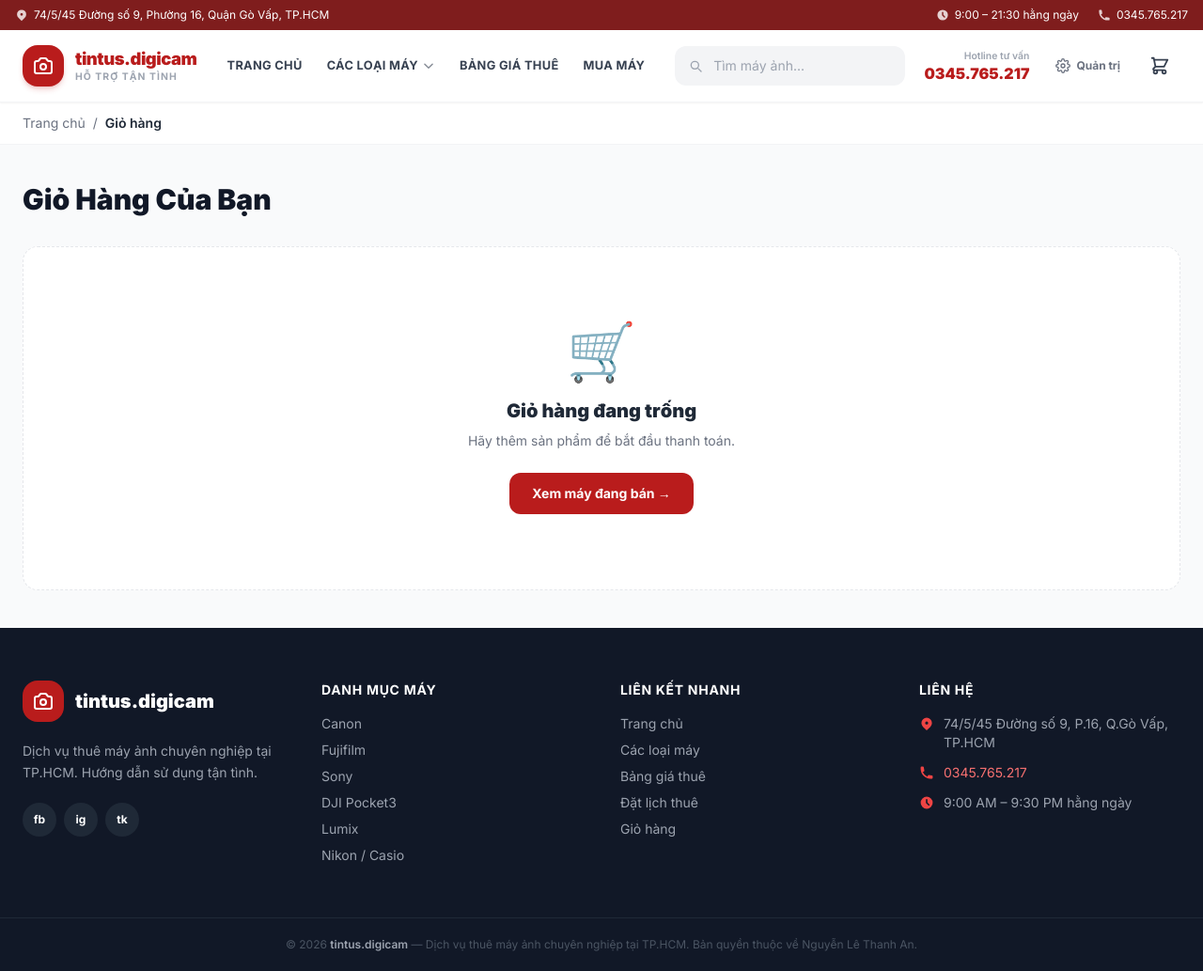
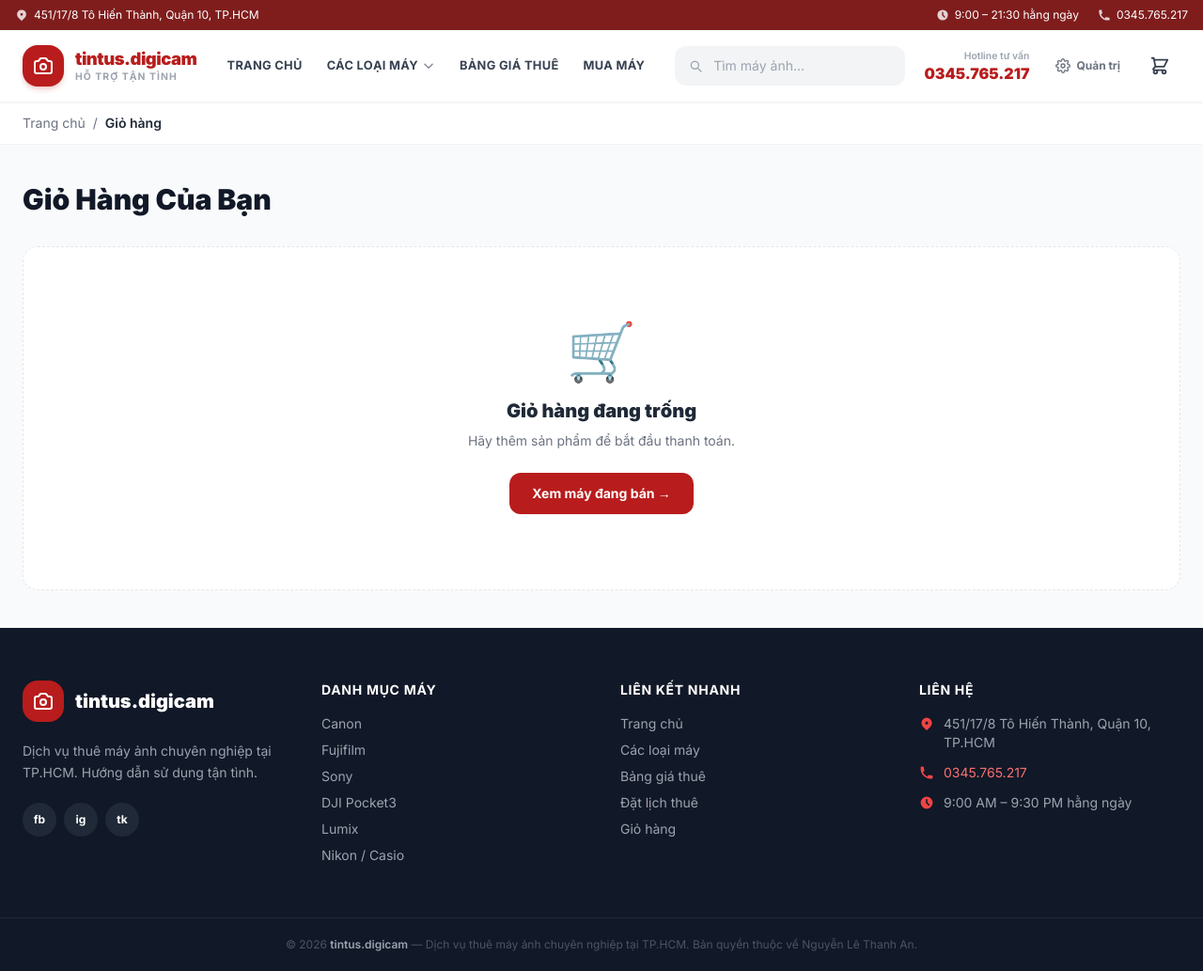
Before and after one commit to thanhan0404/renting, a Flask app: page /cart in a window 1280 px wide. Shown: the whole page at 94% size. Run offline with Flask 3, Linux system fonts and the light colour scheme; some libraries are stand-ins or nearby versions.

Commit message:
updated address

```diff
--- a/frontend/templates/base.html
+++ b/frontend/templates/base.html
@@ -39,7 +39,7 @@
         <div class="max-w-7xl mx-auto flex flex-wrap justify-center md:justify-between items-center gap-x-6 gap-y-1">
             <span class="flex items-center gap-1.5">
                 <svg class="w-3.5 h-3.5 opacity-80" fill="currentColor" viewBox="0 0 20 20"><path fill-rule="evenodd" d="M5.05 4.05a7 7 0 119.9 9.9L10 18.9l-4.95-4.95a7 7 0 010-9.9zM10 11a2 2 0 100-4 2 2 0 000 4z" clip-rule="evenodd"/></svg>
-                74/5/45 Đường số 9, Phường 16, Quận Gò Vấp, TP.HCM
+                451/17/8 Tô Hiến Thành, Quận 10, TP.HCM
             </span>
             <div class="flex items-center gap-5">
                 <span class="flex items-center gap-1.5">
@@ -219,7 +219,7 @@
                 <ul class="space-y-3 text-sm">
                     <li class="flex items-start gap-2.5">
                         <svg class="w-4 h-4 mt-0.5 text-red-500 shrink-0" fill="currentColor" viewBox="0 0 20 20"><path fill-rule="evenodd" d="M5.05 4.05a7 7 0 119.9 9.9L10 18.9l-4.95-4.95a7 7 0 010-9.9zM10 11a2 2 0 100-4 2 2 0 000 4z" clip-rule="evenodd"/></svg>
-                        <span>74/5/45 Đường số 9, P.16, Q.Gò Vấp, TP.HCM</span>
+                        <span>451/17/8 Tô Hiến Thành, Quận 10, TP.HCM</span>
                     </li>
                     <li class="flex items-center gap-2.5">
                         <svg class="w-4 h-4 text-red-500 shrink-0" fill="currentColor" viewBox="0 0 20 20"><path d="M2 3a1 1 0 011-1h2.153a1 1 0 01.986.836l.74 4.435a1 1 0 01-.54 1.06l-1.548.773a11.037 11.037 0 006.105 6.105l.774-1.548a1 1 0 011.059-.54l4.435.74a1 1 0 01.836.986V17a1 1 0 01-1 1h-2C7.82 18 2 12.18 2 5V3z"/></svg>
```
